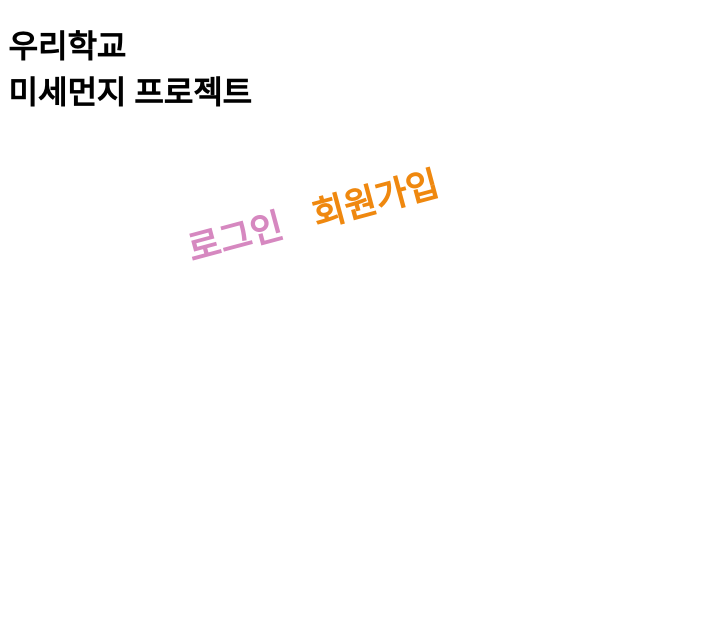
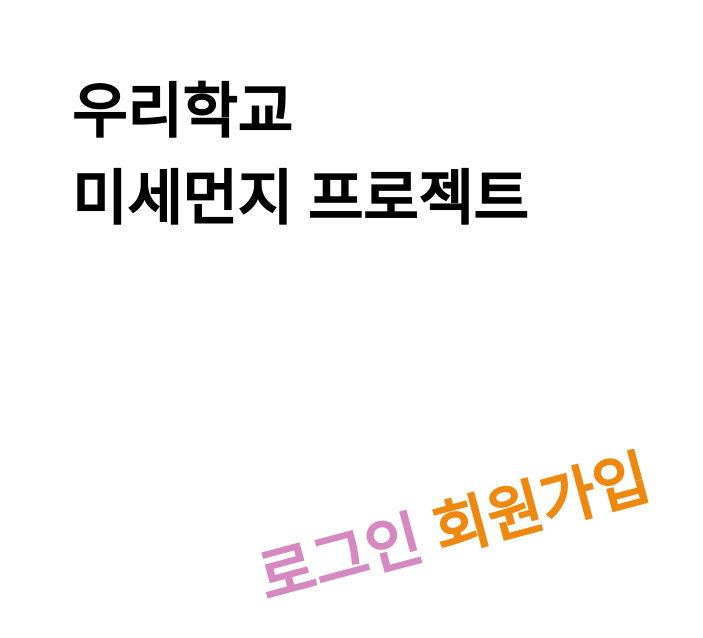
Before and after one commit to gimhanul/fine_dust, a Flask app: page / in a window 1280 px wide. Shown: the top 638 px of the page, without its empty margins (0-703 px from the left). Run offline with Flask 2, Linux system fonts and the light colour scheme; parts of the project's set-up code (start-up, migrations or seed data) failed here and were passed over.

Commit message:
Docs: index.html

```diff
--- a/app/static/css/index.css
+++ b/app/static/css/index.css
@@ -1,57 +1,24 @@
-p {
-    position: absolute;
-    width: 323.79px;
-    height: 34.43px;
-    left: 32px;
-    top: 39px;
-
-    font-family: Roboto;
-    font-style: normal;
+h1 {
     font-weight: bold;
-    font-size: 35px;
-    line-height: 41px;
-
+    font-size: 60px;
+    margin-left: 5%;
+    margin-top: 5%;
     color: #000000;
 }
-
 a {
     text-decoration: none;
 }
-
-#join{
+#box{
     position: absolute;
-    width: 150.86px;
-    height: 34.43px;
-    left: 299px;
-    top: 180.04px;
-
-    font-family: Roboto;
-    font-style: normal;
+    right: 49%;
+    top: 60%;
     font-weight: bold;
-    font-size: 35px;
-    line-height: 41px;
-    text-align: center;
-
-    color: #EF880F;
-
+    font-size: 60px;
     transform: rotate(-15deg);
 }
-
+#join {
+    color: #EF880F;
+}
 #login {
-    position: absolute;
-    width: 120.32px;
-    height: 34.43px;
-    left: 174px;
-    top: 218.14px;
-
-    font-family: Roboto;
-    font-style: normal;
-    font-weight: bold;
-    font-size: 35px;
-    line-height: 41px;
-    text-align: center;
-
     color: #D688C0;
-
-    transform: rotate(-15deg);
 }
--- a/app/templates/index.html
+++ b/app/templates/index.html
@@ -5,11 +5,13 @@
     <meta http-equiv="X-UA-Compatible" content="IE=edge">
     <meta name="viewport" content="width=device-width, initial-scale=1.0">
     <title>빠인더스트</title>
-        <link rel="stylesheet" href="{{ url_for('static', filename='css/index.css') }}">
-    </head>
+    <link rel="stylesheet" href="{{ url_for('static', filename='css/index.css') }}">
+</head>
     <body>
         <h1>우리학교<br>미세먼지 프로젝트 </h1>
-        <a id = "login" href = "{{ url_for('main.login') }}">로그인</a>
-        <a id = "join" href = "{{ url_for('main.joinPost') }}">회원가입</a>
+        <div id="box">
+            <a id="login" href="{{ url_for('main.login') }}">로그인</a>
+            <a id="join" href="{{ url_for('main.joinPost') }}">회원가입</a>
+        </div>
     </body>
 </html>
```
